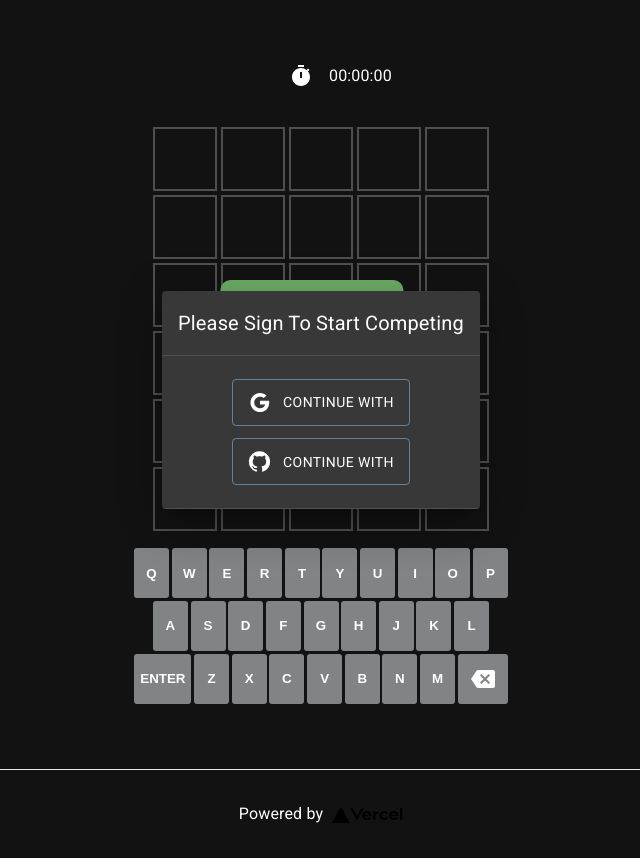
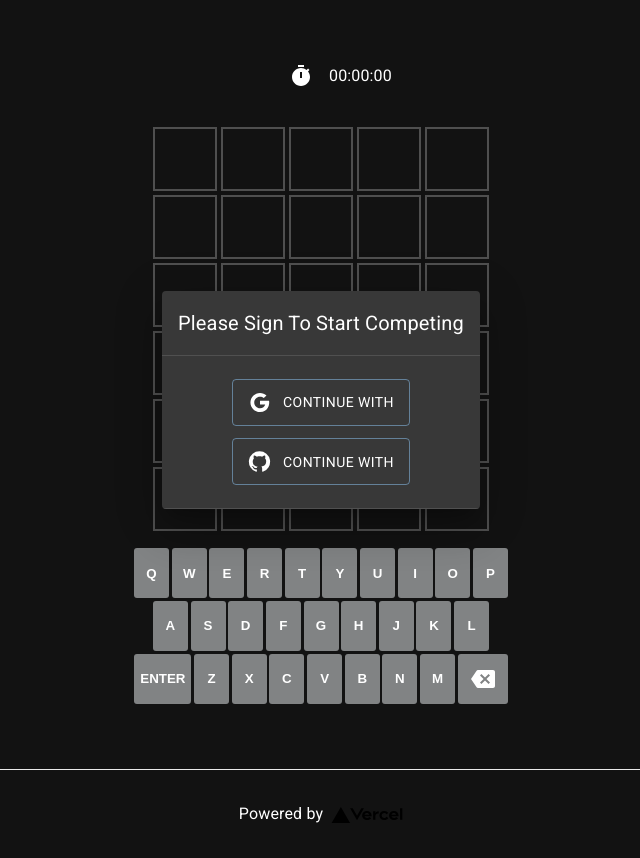
Before and after one commit to oscarwong67/Competl, a Next.js app: page / in a window 1280 px wide. Shown: the whole page, without its empty margins (319-959 px from the left). Built offline with nearby package versions, Linux system fonts and the light colour scheme; no server answers.

Commit message:
Update Game.module.css

```diff
--- a/styles/Game.module.css
+++ b/styles/Game.module.css
@@ -111,7 +111,7 @@
 
 .startButtonContainer {
   position: fixed;
-  top: 35vh;
+  top: 40vh;
   left: 50vw;
   transform: translateX(-55%);
   z-index: 1;
```
